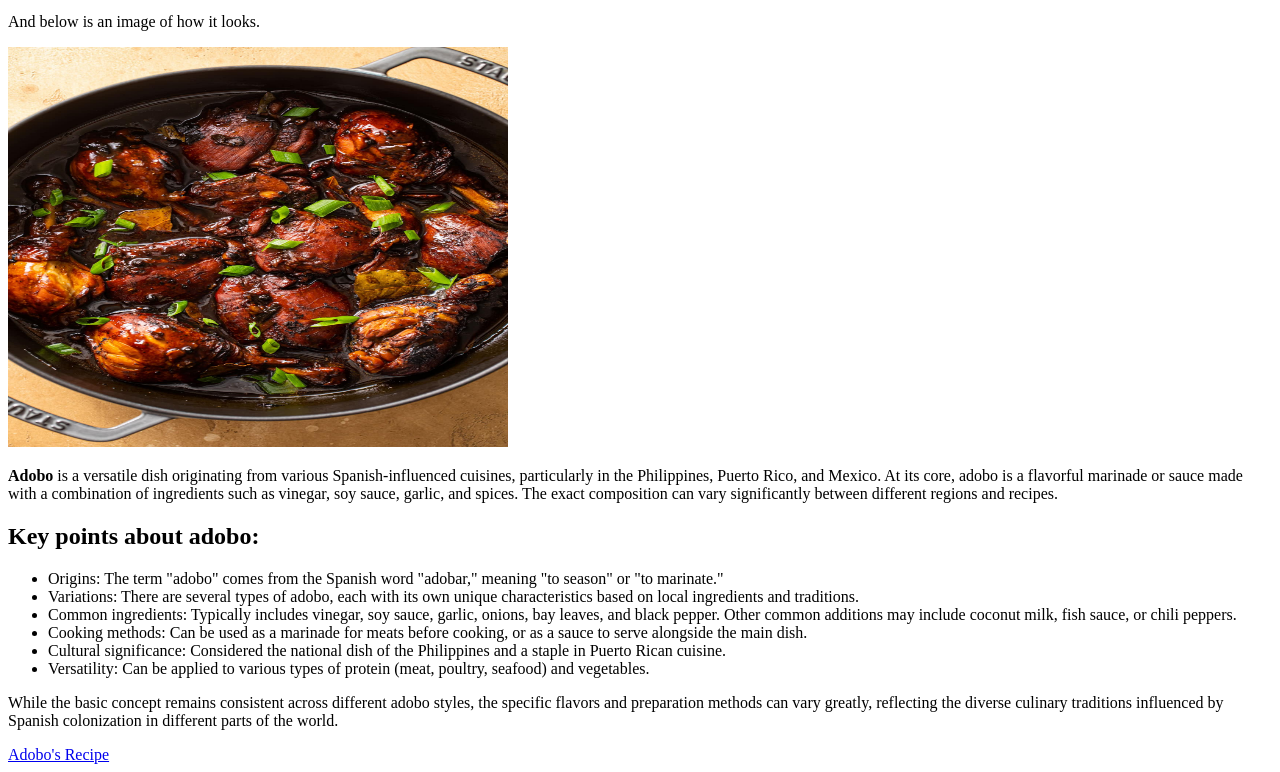
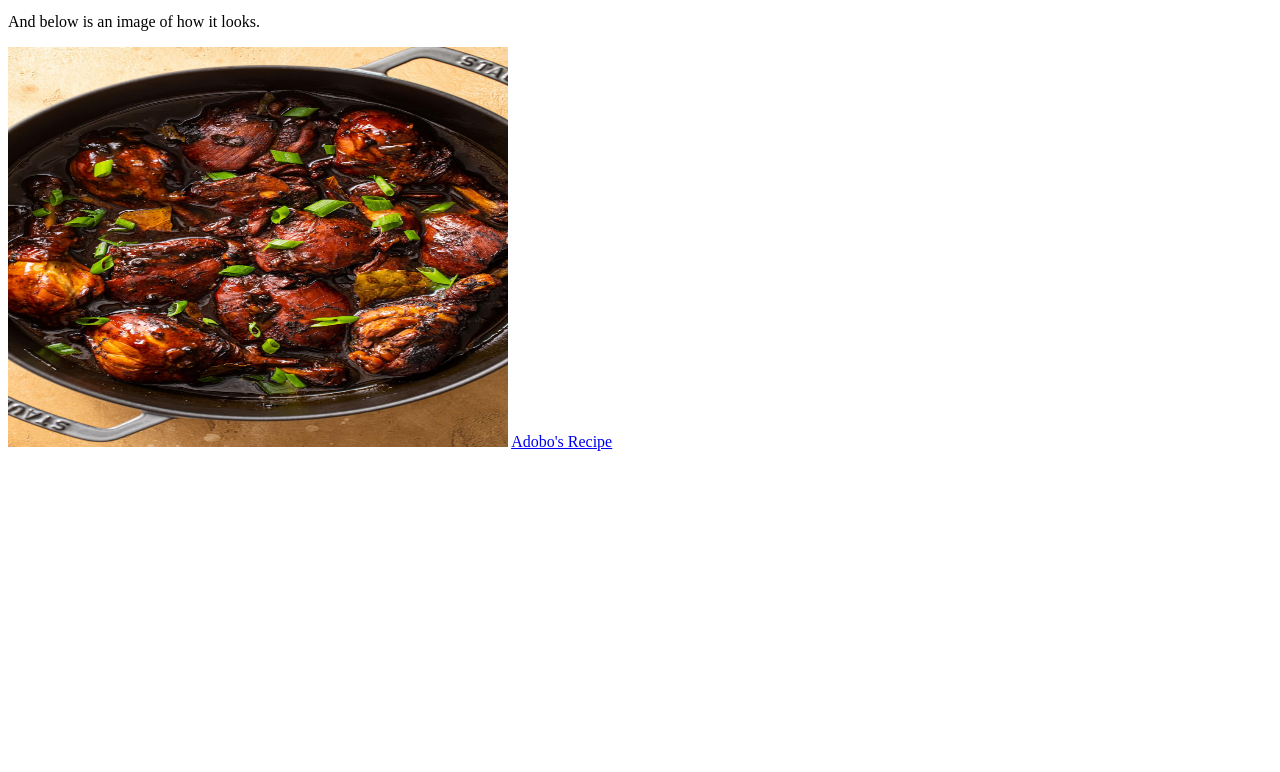
Before and after one commit to Accaguiat/Odin-recipes, a plain HTML site: page index.html in a window 1280 px wide. Shown: the part 101-873 px from the top of the page. After the commit the page ends 800 px from the top, so only its background shows below. Drawn offline with Linux system fonts and the light colour scheme.

Commit message:
index.html

```diff
--- a/index.html
+++ b/index.html
@@ -11,18 +11,7 @@
             <p>Today's recipe is <strong> Adobo.</strong>A very popular dish in the philippines.</p>
             <p>And below is an image of how it looks.</p>
             <img src="recipes/adobo.jpg" alt="Adobo" height="400" width="500">
-            <p><strong> Adobo</strong> is a versatile dish originating from various Spanish-influenced cuisines, particularly in the Philippines, Puerto Rico, and Mexico. At its core, adobo is a flavorful marinade or sauce made with a combination of ingredients such as vinegar, soy sauce, garlic, and spices. The exact composition can vary significantly between different regions and recipes.</p>
 
-            <h2>Key points about adobo:</h2>
-            <ul> <li>Origins: The term "adobo" comes from the Spanish word "adobar," meaning "to season" or "to marinate."</li>
-            <li>Variations: There are several types of adobo, each with its own unique characteristics based on local ingredients and traditions.</li>
-        <li>Common ingredients: Typically includes vinegar, soy sauce, garlic, onions, bay leaves, and black pepper. Other common additions may include coconut milk, fish sauce, or chili peppers.</li>
-    <li>Cooking methods: Can be used as a marinade for meats before cooking, or as a sauce to serve alongside the main dish.</li>
-<li>Cultural significance: Considered the national dish of the Philippines and a staple in Puerto Rican cuisine.</li>
-<li>Versatility: Can be applied to various types of protein (meat, poultry, seafood) and vegetables.</li>
-</ul>
-
-<p>While the basic concept remains consistent across different adobo styles, the specific flavors and preparation methods can vary greatly, reflecting the diverse culinary traditions influenced by Spanish colonization in different parts of the world.</p>
 
 
             <a href="./recipes/adobo.html"> Adobo's Recipe</a>
```
